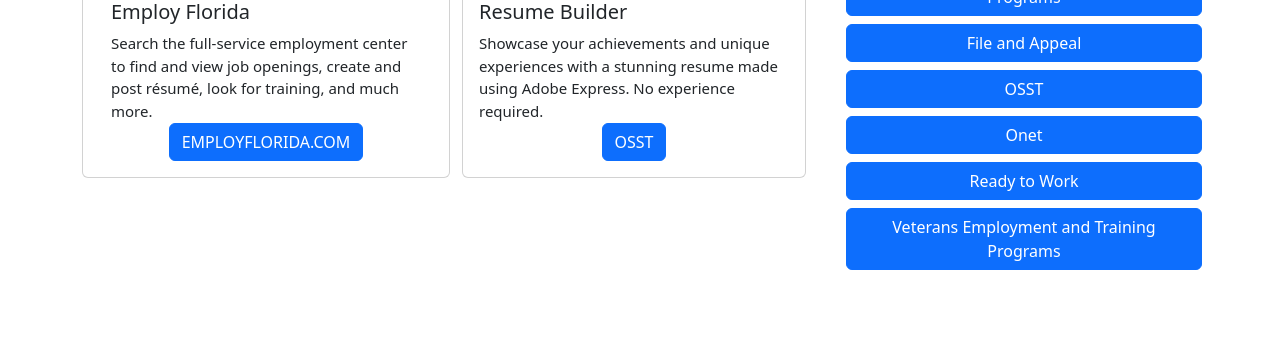
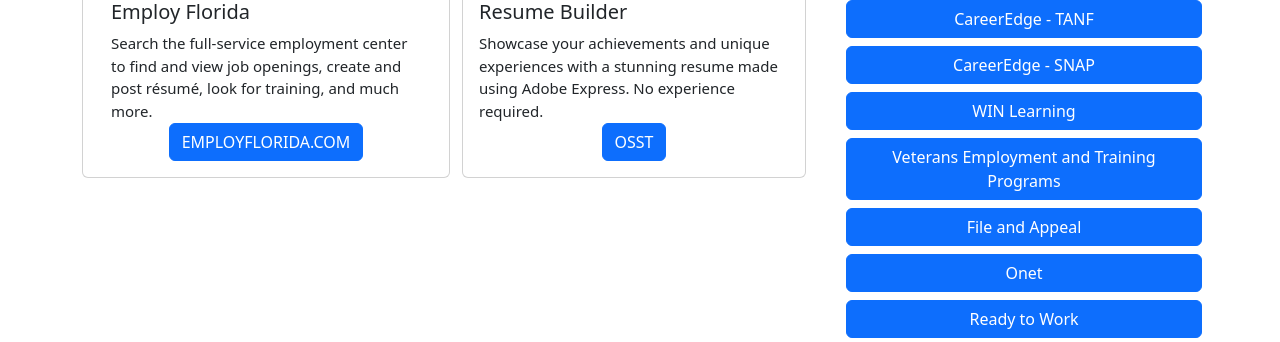
Before and after one commit to shutterspeed1000/hub-start, a plain HTML site: page index.html in a window 1280 px wide. Shown: the part 597-939 px from the top of the page. Before the commit the page ends 871 px from the top, so only its background shows below. Drawn offline with nearby package versions, Linux system fonts and the light colour scheme.

Commit message:
links updated

```diff
--- a/index.html
+++ b/index.html
@@ -150,6 +150,24 @@
                             <h2 class="text-center">Other Useful Links</h2>
 
                             <a class="links btn btn-primary m-1" target="_blank"
+                            href="https://www.dol.gov/agencies/vets/veterans/findajob"
+                            role="button surveyRandom">Tabe</a>
+
+                            <a class="links btn btn-primary m-1" target="_blank"
+                            href="https://www.dol.gov/agencies/vets/veterans/findajob"
+                            role="button surveyRandom">CareerEdge - TANF</a>
+
+                            <a class="links btn btn-primary m-1" target="_blank"
+                            href="https://www.dol.gov/agencies/vets/veterans/findajob"
+                            role="button surveyRandom">CareerEdge - SNAP</a>
+
+
+
+                            <a class="links btn btn-primary m-1" target="_blank"
+                            href="https://www.dol.gov/agencies/vets/veterans/findajob"
+                            role="button surveyRandom">WIN Learning</a>
+
+                            <a class="links btn btn-primary m-1" target="_blank"
                                 href="https://www.dol.gov/agencies/vets/veterans/findajob"
                                 role="button surveyRandom">Veterans
                                 Employment and Training Programs</a>
@@ -158,8 +176,7 @@
                                 href="www.floridajobs.org/Reemployment-Assistance-Service-Center/reemployment-assistance/claimants/file-an-appeal"
                                 role="button surveyRandom">File and Appeal</a>
 
-                            <a class="btn btn-primary links m-1" target="_blank"
-                                href="https://osstclient.deo.myflorida.com" role="button surveyRandom">OSST</a>
+
 
                             <a class="btn btn-primary links m-1" target="_blank" href="https://www.onetonline.org/"
                                 role="button surveyRandom">Onet</a>
@@ -169,9 +186,6 @@
                                 to
                                 Work</a>
 
-                            <a class="btn btn-primary links m-1" target="_blank"
-                                href="https://www.dol.gov/agencies/vets/veterans/findajob"
-                                role="button surveyRandom">Veterans Employment and Training Programs</a>
 
 
 
```
